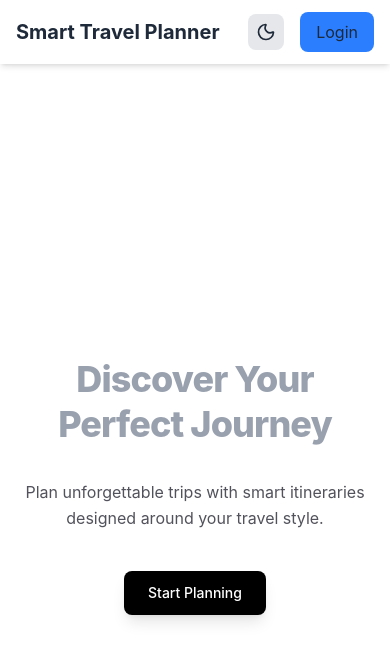
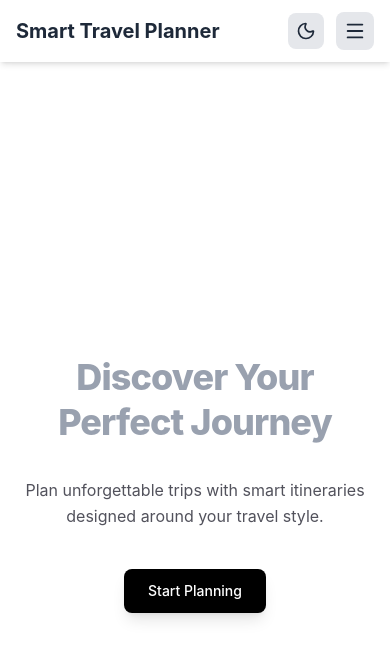
Before and after one commit to krishnamohan352/travel-planner, a React (Vite) app: page / in a window 390 px wide. Shown: the top 660 px of the page. Built offline with nearby package versions, Linux system fonts and the light colour scheme.

Commit message:
fix issue

```diff
--- a/index.html
+++ b/index.html
@@ -4,7 +4,7 @@
     <meta charset="UTF-8" />
     <link rel="icon" type="image/svg+xml" href="/favicon.svg" />
     <meta name="viewport" content="width=device-width, initial-scale=1.0" />
-    <title>project</title>
+    <title>Smart Trip Planner</title>
   </head>
   <body>
     <div id="root"></div>
--- /dev/null
+++ b/src/components/Loader.jsx
@@ -0,0 +1,11 @@
+import React from 'react'
+
+const Loader = () => {
+    return (
+        <div className="flex items-center justify-center min-h-screen">
+            <div className="w-12 h-12 border-4 border-gray-300 border-t-black dark:border-t-white rounded-full animate-spin"></div>
+        </div>
+    )
+}
+
+export default Loader
--- a/src/components/Navbar.jsx
+++ b/src/components/Navbar.jsx
@@ -1,23 +1,27 @@
-import { useSelector } from "react-redux";
+import { useState } from "react";
 import { useTheme } from "../context/ThemeContext";
 import { Link } from "react-router-dom";
 import { useAuth } from "../context/AuthContext";
-import { Moon, Sun, Heart } from "lucide-react";
+import { Moon, Sun, Menu, X } from "lucide-react";
 
 export default function Navbar() {
   const { theme, toggleTheme } = useTheme();
   const { isLoggedIn, user, logout } = useAuth();
 
+  const [menuOpen, setMenuOpen] = useState(false);
+
   return (
     <header className="bg-white dark:bg-gray-800 shadow-md sticky top-0 z-50">
       <div className="max-w-7xl mx-auto px-4 py-3 flex items-center justify-between">
 
-        <Link to='/'>
+        <Link to="/">
           <h1 className="text-xl font-bold text-gray-800 dark:text-white">
             Smart Travel Planner
           </h1>
         </Link>
-        <div className="hidden md:flex items-center gap-4">
+
+        <div className="hidden md:flex items-center gap-6">
+
           <Link
             to="/create-trip"
             className="text-sm font-medium text-gray-700 dark:text-gray-200 hover:text-black dark:hover:text-white"
@@ -31,11 +35,15 @@ export default function Navbar() {
           >
             My Trips
           </Link>
+
         </div>
-        <div className="flex items-center space-x-4">
 
-          <button onClick={toggleTheme}
-            className="p-2 rounded-lg bg-gray-200 dark:bg-gray-700">
+        <div className="flex items-center gap-3">
+
+          <button
+            onClick={toggleTheme}
+            className="p-2 rounded-lg bg-gray-200 dark:bg-gray-700"
+          >
             {theme === "dark" ? (
               <Sun size={20} className="text-yellow-400" />
             ) : (
@@ -44,7 +52,7 @@ export default function Navbar() {
           </button>
 
           {isLoggedIn && user?.name && (
-            <div className="flex items-center gap-2 px-3 py-1 bg-gray-200 dark:bg-gray-700 rounded-lg">
+            <div className="hidden md:flex items-center gap-2 px-3 py-1 bg-gray-200 dark:bg-gray-700 rounded-lg">
               <span className="text-gray-800 dark:text-gray-200 font-medium">
                 {user.name}
               </span>
@@ -52,22 +60,79 @@ export default function Navbar() {
           )}
 
           {isLoggedIn ? (
-
             <button
               onClick={logout}
-              className="px-4 py-2 bg-red-500 text-gray-800 dark:text-gray-200 rounded-lg hover:bg-red-600"
+              className="hidden md:block px-4 py-2 bg-red-500 text-white rounded-lg hover:bg-red-600"
             >
               Logout
             </button>
           ) : (
-            <Link to="/login">
-              <button className="px-4 py-2 bg-blue-500 text-gray-800 dark:text-gray-200 rounded-lg hover:bg-blue-600">
+            <Link to="/login" className="hidden md:block">
+              <button className="px-4 py-2 bg-blue-500 text-white rounded-lg hover:bg-blue-600">
+                Login
+              </button>
+            </Link>
+          )}
+
+          <button
+            onClick={() => setMenuOpen(!menuOpen)}
+            className="md:hidden p-2 rounded-lg bg-gray-200 dark:bg-gray-700"
+          >
+            {menuOpen ? (
+              <X size={22} className="text-gray-800 dark:text-white" />
+            ) : (
+              <Menu size={22} className="text-gray-800 dark:text-white" />
+            )}
+          </button>
+        </div>
+      </div>
+
+      {menuOpen && (
+        <div className="md:hidden bg-white dark:bg-gray-800 border-t dark:border-gray-700 px-4 py-4 space-y-4">
+
+          <Link
+            to="/create-trip"
+            onClick={() => setMenuOpen(false)}
+            className="block text-gray-700 dark:text-gray-200"
+          >
+            Create Trip
+          </Link>
+
+          <Link
+            to="/my-trips"
+            onClick={() => setMenuOpen(false)}
+            className="block text-gray-700 dark:text-gray-200"
+          >
+            My Trips
+          </Link>
+
+          {isLoggedIn && user?.name && (
+            <div className="px-3 py-2 bg-gray-200 dark:bg-gray-700 rounded-lg">
+              <span className="text-gray-800 dark:text-gray-200">
+                {user.name}
+              </span>
+            </div>
+          )}
+
+          {isLoggedIn ? (
+            <button
+              onClick={() => {
+                logout();
+                setMenuOpen(false);
+              }}
+              className="w-full px-4 py-2 bg-red-500 text-white rounded-lg hover:bg-red-600"
+            >
+              Logout
+            </button>
+          ) : (
+            <Link to="/login" onClick={() => setMenuOpen(false)}>
+              <button className="w-full px-4 py-2 bg-blue-500 text-white rounded-lg hover:bg-blue-600">
                 Login
               </button>
             </Link>
           )}
         </div>
-      </div>
+      )}
     </header>
   );
 }
--- a/src/components/TripDetails.jsx
+++ b/src/components/TripDetails.jsx
@@ -1,6 +1,7 @@
 import React, { useEffect, useState } from "react";
 import { useParams } from "react-router-dom";
 import useFetch from "../hook/useFetch";
+import Loader from "./Loader";
 
 export default function TripDetails() {
   const { id } = useParams();
@@ -32,6 +33,10 @@ export default function TripDetails() {
       icon: data?.weather?.[0]?.icon ?? null,
     }
     : null;
+
+  if (loading) {
+    return <Loader />;
+  }
 
   if (!trip) {
     return (
@@ -110,16 +115,18 @@ export default function TripDetails() {
             </div>
 
             <div className="bg-gray-100 dark:bg-zinc-800 rounded-2xl p-6">
+              <div className="flex items-center mb-4 text-4xl">💰</div>
               <h3 className="text-xl font-semibold text-black dark:text-white">
                 Budget
               </h3>
-
               <p className="text-gray-600 dark:text-gray-400 mt-2">
                 {trip.budget}
               </p>
+
             </div>
 
             <div className="bg-gray-100 dark:bg-zinc-800 rounded-2xl p-6">
+              <div className="flex items-center mb-4 text-4xl">✈️</div>
               <h3 className="text-xl font-semibold text-black dark:text-white">
                 Travelers
               </h3>
```
